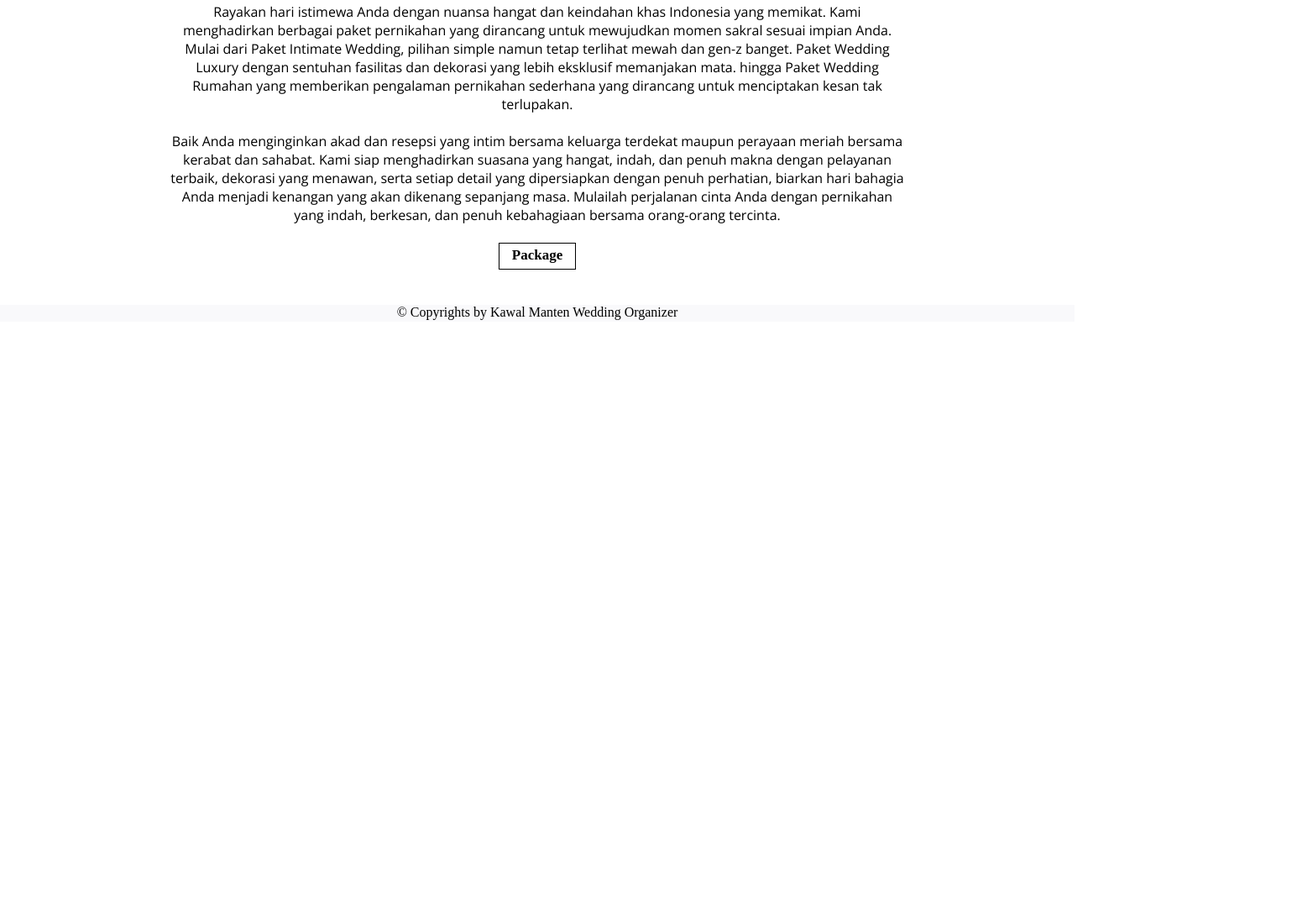
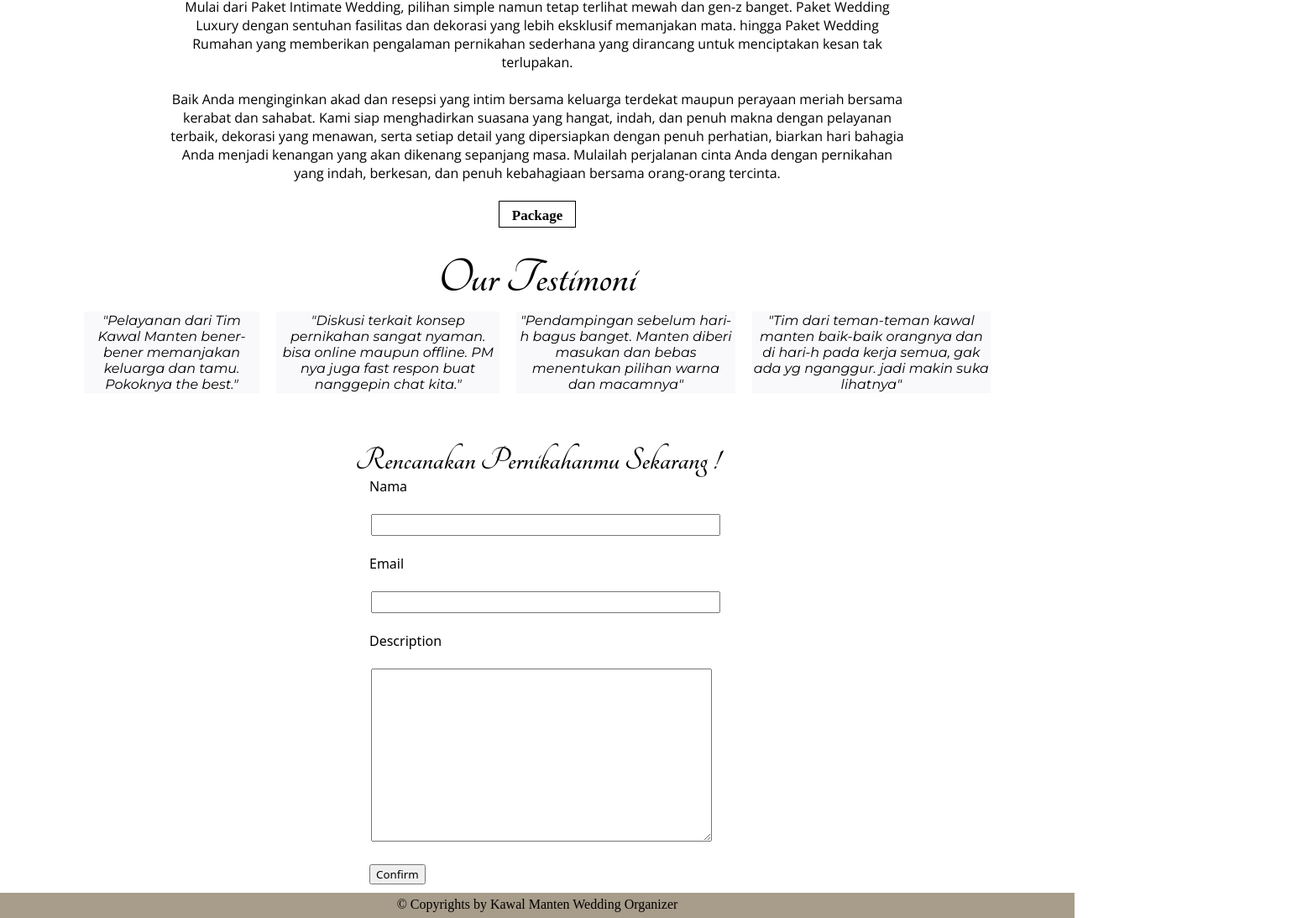
Before and after one commit to kartikajls/interface-website, a plain HTML site: page index.html in a window 1280 px wide. Shown: the part 477-1570 px from the top of the page at 84% size, 1545 px wide, since content can reach past the window. Before the commit the page ends 860 px from the top, so only its background shows below. Drawn offline with nearby package versions, Linux system fonts and the light colour scheme.

Commit message:
milestones

```diff
--- a/index.html
+++ b/index.html
@@ -1,5 +1,6 @@
 <!DOCTYPE html>
 <html lang="en">
+
 <head>
     <meta charset="UTF-8">
     <meta name="viewport" content="width=device-width, initial-scale=1.0">
@@ -7,6 +8,7 @@
 
     <link rel="stylesheet" href="style.css">
 </head>
+
 <body>
 
     <header>
@@ -19,7 +21,7 @@
                 <li><a href="aboutus.html">About Us</a></li>
                 <li><a href="contactus.html">Contact Us</a></li>
             </ul>
-            <button type="button">Registrasi</button>
+            <button type="button"><a href="login/index-login.html" class="b-login">Registrasi</a></button>
         </nav>
     </header>
 
@@ -29,31 +31,86 @@
                 <img src="src/slider/1.JPG" class="slide1">
                 <img src="src/slider/2.JPG" class="slide1">
                 <img src="src/slider/3.JPG" class="slide2">
-                <img src="src/slider/5.JPG" class="slide2">
-                <img src="src/slider/4.JPG" class="slide1">
+                <img src="src/slider/6.jpg" class="slide2">
             </div>
 
             <div class="content-1">
                 <h2 class="main-text">Our All in one</h2>
                 <p class="text">Rayakan hari istimewa Anda dengan nuansa hangat dan keindahan khas
-                    Indonesia yang memikat. Kami menghadirkan berbagai paket pernikahan yang dirancang untuk mewujudkan momen sakral sesuai impian Anda.
-                    Mulai dari Paket Intimate Wedding, pilihan simple namun tetap terlihat mewah dan gen-z banget. Paket Wedding Luxury dengan sentuhan fasilitas dan dekorasi yang lebih eksklusif memanjakan mata.
-                    hingga Paket Wedding Rumahan yang memberikan pengalaman pernikahan sederhana yang dirancang untuk menciptakan kesan tak terlupakan.
+                    Indonesia yang memikat. Kami menghadirkan berbagai paket pernikahan yang dirancang untuk mewujudkan
+                    momen sakral sesuai impian Anda.
+                    Mulai dari Paket Intimate Wedding, pilihan simple namun tetap terlihat mewah dan gen-z banget. Paket
+                    Wedding Luxury dengan sentuhan fasilitas dan dekorasi yang lebih eksklusif memanjakan mata.
+                    hingga Paket Wedding Rumahan yang memberikan pengalaman pernikahan sederhana yang dirancang untuk
+                    menciptakan kesan tak terlupakan.
                     <br><br>
-                    Baik Anda menginginkan akad dan resepsi yang intim bersama keluarga terdekat maupun perayaan meriah bersama kerabat dan sahabat.
-                    Kami siap menghadirkan suasana yang hangat, indah, dan penuh makna dengan pelayanan terbaik, dekorasi yang menawan, serta setiap detail yang dipersiapkan dengan penuh perhatian, biarkan hari bahagia Anda menjadi kenangan yang akan dikenang sepanjang masa.
-                    Mulailah perjalanan cinta Anda dengan pernikahan yang indah, berkesan, dan penuh kebahagiaan bersama orang-orang tercinta.
+                    Baik Anda menginginkan akad dan resepsi yang intim bersama keluarga terdekat maupun perayaan meriah
+                    bersama kerabat dan sahabat.
+                    Kami siap menghadirkan suasana yang hangat, indah, dan penuh makna dengan pelayanan terbaik,
+                    dekorasi yang menawan, serta setiap detail yang dipersiapkan dengan penuh perhatian, biarkan hari
+                    bahagia Anda menjadi kenangan yang akan dikenang sepanjang masa.
+                    Mulailah perjalanan cinta Anda dengan pernikahan yang indah, berkesan, dan penuh kebahagiaan bersama
+                    orang-orang tercinta.
                 </p>
                 <br>
                 <div class="button-package">
-                    <a class="package" href="https://drive.google.com/file/d/1RZRoUESc6EE8v-DzhqxApzv3ywxH5LW6/view?usp=sharing" target="_blank">Package</a>
+                    <a class="package"
+                        href="https://drive.google.com/file/d/1RZRoUESc6EE8v-DzhqxApzv3ywxH5LW6/view?usp=sharing"
+                        target="_blank">Package</a>
                 </div>
             </div>
+
+            <div class="content-2">
+                <h2 class="main-text">Our Testimoni</h2>
+            </div>
+            <div class="kbox">
+                <div class="box">
+                    <p class="tbox">
+                        "Pelayanan dari Tim Kawal Manten bener-bener memanjakan keluarga dan tamu.
+                        Pokoknya the best."
+                    </p>
+                </div>
+                <div class="box">
+                    <p class="tbox">
+                        "Diskusi terkait konsep pernikahan sangat nyaman. bisa online maupun offline. PM nya juga fast
+                        respon buat nanggepin chat kita."
+                    </p>
+                </div>
+                <div class="box">
+                    <p class="tbox">
+                        "Pendampingan sebelum hari-h bagus banget. Manten diberi masukan dan bebas menentukan
+                        pilihan warna dan macamnya"
+                    </p>
+                </div>
+                <div class="box">
+                    <p class="tbox">
+                        "Tim dari teman-teman kawal manten baik-baik orangnya dan di hari-h pada kerja semua, gak ada yg
+                        nganggur. jadi makin suka lihatnya"
+                    </p>
+                </div>
+            </div>
+            <div class="content-3">
+                <h2 class="second-text">Rencanakan Pernikahanmu Sekarang !</h2>
+            </div>
+            <form>
+                <label for="name">Nama</label><br><br>
+                <input type="text" name="name">
+                <br><br>
+                <label for="email">Email</label><br><br>
+                <input type="email" name="email">
+                <br><br>
+                <label for="description">Description</label> <br><br>
+                <textarea type="text" name="description"></textarea>
+                <br><br>
+                <button>Confirm</button>
+            </form>
+
         </div>
     </main>
 
     <footer>
-       &copy Copyrights by Kawal Manten Wedding Organizer
+        &copy Copyrights by Kawal Manten Wedding Organizer
     </footer>
 </body>
+
 </html>
--- /dev/null
+++ b/login/style.css
@@ -0,0 +1,59 @@
+@import url('https://fonts.googleapis.com/css2?family=Montserrat:ital,wght@0,100..900;1,100..900&display=swap');
+
+body {
+    font-family: "Montserrat", sans-serif;
+    margin: 0px;
+    background-color: rgb(243, 243, 243);
+}
+
+
+.container {
+    display: flex;
+    justify-content: center;
+    align-items: center;
+    height: 100vh;
+    max-height: 100%;
+    max-width: 100%;
+}
+
+form {
+    background-color: white;
+    width: 350px;
+    height: 210px;
+    max-width: 100%;
+    max-height: 100%;
+    align-items: center;
+    justify-content: center;
+    border-radius: 12px;
+    box-shadow: 0 0 12px rgb(93, 93, 93);
+}
+
+legend {
+    padding-top: 20px;
+    text-align: center;
+}
+
+label {
+    margin-top: 8px;
+    margin-left: 40px;
+
+}
+
+input[type="text"],
+input[type="password"] {
+    width: 270px;
+    height: 20px;
+    display: inline-block;
+    margin-top: 1px;
+}
+
+button {
+    width: 280px;
+    height: 25px;
+    margin-top: 20px;
+    margin-bottom: 10px;
+    margin-left: 40px;
+    background-color: rgb(3, 155, 220);
+    border: none;
+    color: white;
+}
--- a/style.css
+++ b/style.css
@@ -1,8 +1,9 @@
 @import url('https://fonts.googleapis.com/css2?family=DM+Sans:ital,opsz,wght@0,9..40,100..1000;1,9..40,100..1000&family=Open+Sans:ital,wght@0,300..800;1,300..800&display=swap');
 @import url('https://fonts.googleapis.com/css2?family=DM+Sans:ital,opsz,wght@0,9..40,100..1000;1,9..40,100..1000&family=Open+Sans:ital,wght@0,300..800;1,300..800&family=Tangerine:wght@400;700&display=swap');
+@import url('https://fonts.googleapis.com/css2?family=Montserrat:ital,wght@0,100..900;1,100..900&family=Work+Sans:ital,wght@0,100..900;1,100..900&display=swap');
 
 
-*{
+* {
     margin: 0px;
     font-family: system-ui, -apple-system, BlinkMacSystemFont, 'Segoe UI', Roboto, Oxygen, Ubuntu, Cantarell, 'Open Sans', 'Helvetica Neue', sans-serif;
     max-width: 100%;
@@ -14,18 +15,21 @@ header {
     background-color: #A89C8A;
     height: 30px;
 }
-nav{
+
+nav {
     display: flex;
 }
+
 .logo {
     width: 20px;
     max-width: 100%;
-    height: 20px;
+    height: 17px;
     max-height: 100%;
-    padding-top: 2px;
-    padding-bottom: 2px;
+    padding-top: 1px;
+    padding-bottom: 5px;
 }
-ul{
+
+ul {
     list-style-type: none;
     display: flex;
     flex: 1;
@@ -33,24 +37,31 @@ ul{
     justify-content: center;
     padding-top: 5px;
 }
-button{
+
+button {
     margin-left: auto;
     margin-right: 10px;
 }
-a{
+
+.b-login {
+    color: black;
+}
+
+a {
     text-decoration: none;
-    color : rgb(0, 0, 0);
+    color: white;
     font-size: 15px;
 }
 
-main{
+main {
     padding-top: 10px;
-    height: 100vh;
+    height: 100%;
     max-width: 100%;
     max-height: 100%;
+    margin-bottom: 10px;
 }
 
-.slider{
+.slider {
     height: 300px;
     padding-top: 5px;
     padding-bottom: 5px;
@@ -58,38 +69,50 @@ main{
     justify-content: center;
 }
 
-.slide1{
-    padding-left: 7px;
-    width: 450px;
+.slide1 {
+    padding-left: 5px;
+    width: 380px;
     height: 100%;
     max-width: auto;
 }
-.slide2{
-    padding-left: 7px;
+
+.slide2 {
     max-width: auto;
+    padding-left: 5px;
 }
 
-.content-1{
+.content-1 {
     height: 100%;
     max-height: 100%;
 }
 
-.main-text{
+.main-text {
     font-family: "Tangerine";
     font-size: 60px;
     text-align: center;
-    padding-top: 50px;
-    margin-bottom: 20px;
+    padding-top: 10px;
+    margin-bottom: 10px;
 }
 
-.text{
+.text {
     text-align: center;
     font-family: "open sans";
     padding-left: 200px;
     padding-right: 200px;
 }
 
-.button-package{
+
+.content-2 {
+    height: 100%;
+    max-height: 100%;
+    padding-left: 200px;
+    padding-right: 200px;
+    text-align: center;
+    margin-top: 20px;
+    font-family: "open san";
+}
+
+.button-package {
     border: 1px solid black;
     width: 90px;
     height: 30px;
@@ -98,20 +121,81 @@ main{
     justify-content: center;
     text-align: center;
 }
-.package{
+
+.package {
     font-size: 17px;
     font-family: "open san";
-    padding-top: 4px;
+    padding-top: 7px;
     font-weight: bold;
+    color: black;
 }
 
-.button-package:hover{
+.button-package:hover {
     background-color: #f8f8f8;
 }
 
-footer{
-    background-color: #F9F9FB;
+.kbox {
+    display: flex;
+    gap: 20px;
+    max-width: 100%;
+    height: 100%;
+    margin-left: 100px;
+    margin-right: 100px;
+}
+
+.box {
     text-align: center;
+    background-color: #f9f9fb;
+    border: 1px solid rgb(248, 248, 248);
+}
+
+.tbox {
+    font-family: 'Montserrat';
+    font-style: italic;
+}
+
+.content-3 {
+    width: 500px;
+    margin: 0 auto;
+    height: 100%;
+    max-height: 100%;
+}
+
+.second-text {
+    padding-top: 60px;
+    font-family: "Tangerine";
+    font-size: 40px;
+    text-align: center;
+}
+
+form {
+    margin: 0 auto;
+    display: block;
+    width: 400px;
+
+}
+
+input[type="text"],
+input[type="email"],
+input[type="description"] {
+    width: 100%;
     height: 20px;
+    padding-left: 10px;
+    margin-left: 2px;
+}
+
+textarea {
+    width: 100%;
+    height: 200px;
+    margin-left: 2px;
+}
+
+
+
+footer {
+    background-color: #A89C8A;
+    text-align: center;
+    padding-top: 5px;
+    height: 25px;
     font-family: "open san";
 }
```
Also changed, not shown: aboutus.html (+5 -2 lines), contactus.html (+5 -2 lines), login/index-login.html (added, +30 -0 lines), login/login-sukses.html (added, +15 -0 lines), login/script.js (added, +12 -0 lines), portofolio.html (+5 -2 lines), registrasi.html (+5 -2 lines), service.html (+5 -2 lines), src/slider/6.jpg (added), 3 other files.
